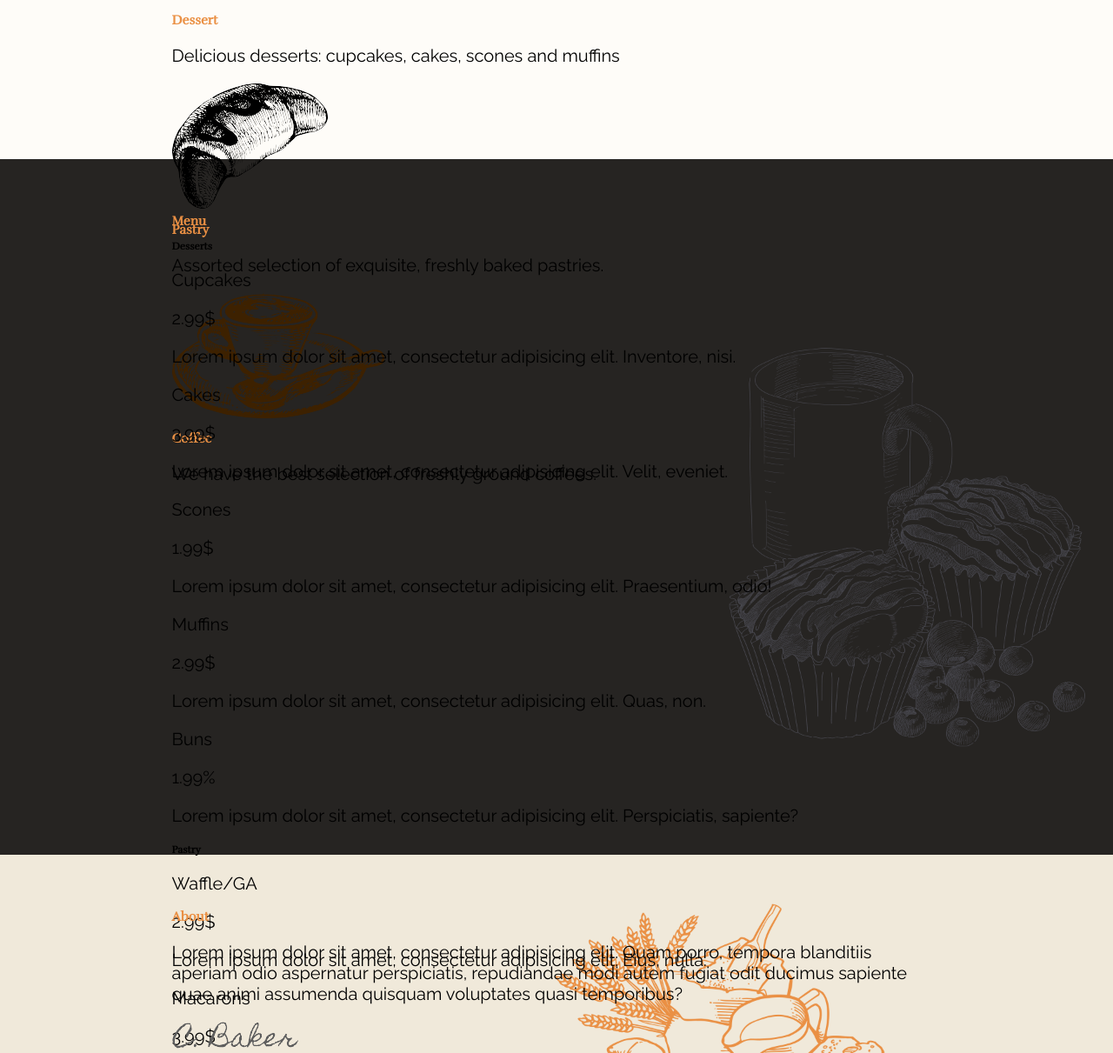
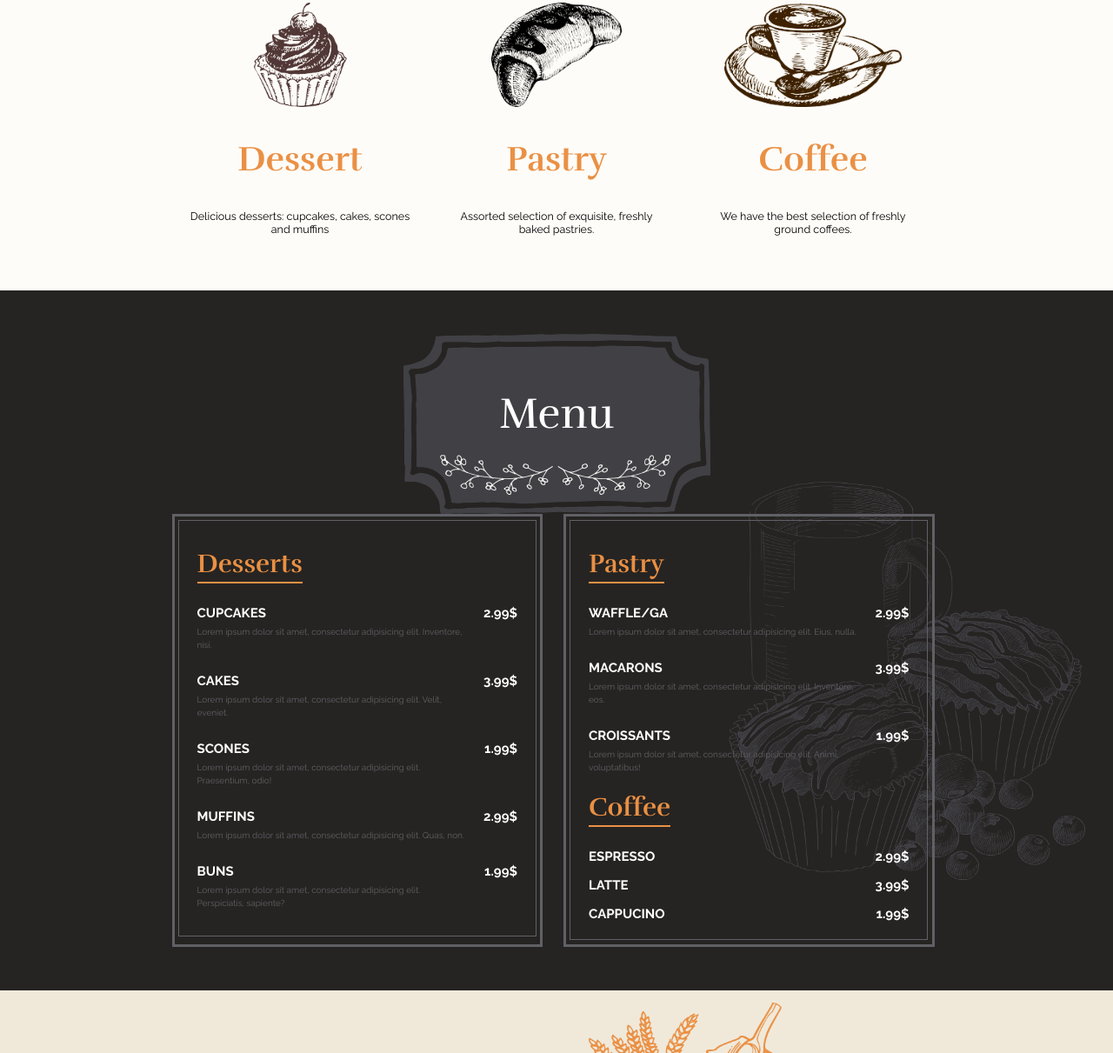
Before and after one commit to danacenteno/effective-waffle, a website: page public/index.html in a window 1280 px wide. Shown: the part 857-2068 px from the top of the page at 87% size. Drawn offline with Linux system fonts and the light colour scheme.

Commit message:
styling sections

```diff
--- a/dev/styles/main.scss
+++ b/dev/styles/main.scss
@@ -25,7 +25,12 @@ footer {
 
 p {
 	font-family: 'Raleway', sans-serif;
-	font-size: 2rem;
+	font-size: 1.25rem;
+}
+
+article {
+	margin: 0;
+	padding: 0;
 }
 
 h1,
@@ -36,8 +41,14 @@ h5 {
 	font-family: 'Rufina', serif;
 }
 
+h2,
+h3
+ {
+	color: $orange;
+}
+
 h2 {
-	color: $orange;
+	font-size: 4rem;
 }
 
 header,
@@ -56,14 +67,19 @@ footer {
 //HEADER STYLES
 
 header {
-	height: 80vh;
+	height: 85vh;
 	background-image: url('../images/hero.jpg');
+
+	img {
+		display: block;
+		margin: auto;
+	}
 }
 
-header img {
-	display: block;
-	margin: auto;
+img.windMill {
+	margin-bottom: 2%;
 }
+
 
 .headerText {
 	text-transform: uppercase;
@@ -72,14 +88,18 @@ header img {
 	display: flex;
 	margin: auto;
 	justify-content: space-between;
+	font-weight: bolder;
 }
+
+//CIRCLE IMG STYLES
 
 .coffeeRing {
 	display: flex;
 	margin: auto;
 	position: relative;
+	top: 50px;
 	img {
-		width: 30%;
+		width: 33%;
 		margin: auto;
 	}
 }
@@ -87,40 +107,125 @@ header img {
 .ringText {
 	color: white;
 	position: absolute;
-	top: 22%;
+	top: 17%;
 	left: 0;
 	bottom: 0;
 	right: 0;
 
 	p {
-		font-size: 1.5rem;
+		font-size: 1.25rem;
 		text-align: center;
 	}
 }
 
-//CIRCLE IMG STYLES
-
-
 //FOOD STYLES
 
 .foodTypes {
-	height: 50vh;
 	background-color: #fefcf8;
+	text-align: center;
+}
+
+.foodTypes .wrapper {
+	display: flex;
+	justify-content: center;
+	align-items: center;
+}
+
+figure {
+	width: calc(33.33% - 40px);
+	margin: 130px 20px 0 20px;
+
+	img {
+		height: 120px;
+	}
 }
 
 //MENU STYLES
 
 .menu {
-	height: 100vh;
 	background-image: url('../images/menubg.png');
 }
 
+.titleBox {
+	display: flex;
+
+	align-items: center;
+	justify-content: center;
+	position: relative;
+}
+
+.titleText {
+	h2 {
+		color: white;
+		font-size: 5rem;
+		font-weight: lighter;
+		position: absolute;
+		top: 20px;
+		left: 0;
+		right: 0;
+		bottom: 0;
+		text-align: center;
+	}
+}
+
+.menu .wrapper {
+	display: flex;
+	justify-content: space-between;
+}
+
+.menuLeft,
+.menuRight {
+	width: calc(50% - 16px);
+	margin-right: 8px;
+	padding: 0.5%;
+	border: 3px solid $gray;
+}
+
+.innerBox {
+	border: 1px solid $gray;
+	padding: 5%;
+}
+
+.menuLeft h3,
+.menuRight h3 {
+	margin: 10px 0;
+	font-size: 3rem;
+	display: inline-block;
+	padding-bottom: 2px;
+	border-bottom: 2px solid $orange;
+}
+
+.treats {
+	color: white;
+	text-transform: uppercase;
+	font-weight: bolder;
+	display: flex;
+	justify-content: space-between;
+
+	p {
+		font-size: 1.5rem;
+		margin-bottom: 0;
+	}
+}
+
+p.extra {
+	margin-top: 5px;
+	font-size: 1rem;
+	color: $gray;
+	width: 85%;
+	line-height: 1.5;
+}
 // ABOUT STYLES
 
 .about {
-	height: 60vh;
 	background-image: url('../images/aboutbg.png');
+
+	p {
+		width: 50%;
+	}
 }
+
+
 
 // GALLERY STYLES
 
--- a/public/index.html
+++ b/public/index.html
@@ -2,7 +2,7 @@
 <html lang="en">
 <head>
 	<meta charset="UTF-8">
-	<link href="https://fonts.googleapis.com/css?family=Raleway|Rufina" rel="stylesheet">
+	<link href="https://fonts.googleapis.com/css?family=Raleway:400,700|Rufina:400,700" rel="stylesheet">
 	<link rel="stylesheet" href="http://maxcdn.bootstrapcdn.com/font-awesome/4.3.0/css/font-awesome.min.css">
 	<link rel="stylesheet" href="styles/styles.css">
 	<title>Baker & Coffee</title>
@@ -41,15 +41,15 @@
 				</figcaption>
 			</figure>
 			<figure>
+				<img src="images/croissant.png" alt="illustration of a croissant">
 				<figcaption>
-					<img src="images/croissant.png" alt="illustration of a croissant">
 					<h2>Pastry</h2>
 					<p>Assorted selection of exquisite, freshly baked pastries.</p>
 				</figcaption>
 			</figure>
 			<figure>
+				<img src="images/coffee.png" alt="illustration of a coffee cup">
 				<figcaption>
-					<img src="images/coffee.png" alt="illustration of a coffee cup">
 					<h2>Coffee</h2>
 					<p>We have the best selection of freshly ground coffees.</p>
 				</figcaption>
@@ -58,17 +58,23 @@
 	</section>
 
 	<section class="menu">
+		<div class="titleBox">
+			<img src="images/menu.png" alt="">
+			<div class="titleText">
+				<h2>Menu</h2>
+			</div>
+		</div>
+
 		<div class="wrapper">
-			<h2>Menu</h2>
-
 			<div class="menuLeft">
+				<div class="innerBox">
 					<h3>Desserts</h3>
 					<article class="cupcakes">
 						<div class="treats">
 							<p>Cupcakes</p>
 							<p>2.99$</p>
 						</div>
-					<p>Lorem ipsum dolor sit amet, consectetur adipisicing elit. Inventore, nisi.</p>
+						<p class="extra">Lorem ipsum dolor sit amet, consectetur adipisicing elit. Inventore, nisi.</p>
 					</article>
 
 					<article class="cakes">
@@ -76,7 +82,7 @@
 							<p>Cakes</p>
 							<p>3.99$</p>
 						</div>
-					<p>Lorem ipsum dolor sit amet, consectetur adipisicing elit. Velit, eveniet.</p>
+						<p class="extra">Lorem ipsum dolor sit amet, consectetur adipisicing elit. Velit, eveniet.</p>
 					</article>
 
 					<article class="scones">
@@ -84,7 +90,7 @@
 							<p>Scones</p>
 							<p>1.99$</p>
 						</div>
-					<p>Lorem ipsum dolor sit amet, consectetur adipisicing elit. Praesentium, odio!</p>
+						<p class="extra">Lorem ipsum dolor sit amet, consectetur adipisicing elit. Praesentium, odio!</p>
 					</article>
 
 					<article class="muffins">
@@ -92,25 +98,27 @@
 							<p>Muffins</p>
 							<p>2.99$</p>
 						</div>
-					<p>Lorem ipsum dolor sit amet, consectetur adipisicing elit. Quas, non.</p>
+						<p class="extra">Lorem ipsum dolor sit amet, consectetur adipisicing elit. Quas, non.</p>
 					</article>
 					<article class="buns">
 						<div class="treats">
 							<p>Buns</p>
-						<p>1.99%</p>
+							<p>1.99$</p>
 						</div>
-					<p>Lorem ipsum dolor sit amet, consectetur adipisicing elit. Perspiciatis, sapiente?</p>
+						<p class="extra">Lorem ipsum dolor sit amet, consectetur adipisicing elit. Perspiciatis, sapiente?</p>
 					</article>
+				</div>
 			</div>
 
 			<div class="menuRight">
+				<div class="innerBox">
 					<h3>Pastry</h3>
 					<article class="waffles">
 						<div class="treats">
 							<p>Waffle/GA</p>
 							<p>2.99$</p>
 						</div>
-					<p>Lorem ipsum dolor sit amet, consectetur adipisicing elit. Eius, nulla.</p>
+						<p class="extra">Lorem ipsum dolor sit amet, consectetur adipisicing elit. Eius, nulla.</p>
 					</article>
 
 					<article class="macarons">
@@ -118,14 +126,15 @@
 							<p>Macarons</p>
 							<p>3.99$</p>
 						</div>
-					<p>Lorem ipsum dolor sit amet, consectetur adipisicing elit. Inventore, eos.</p>
+						<p class="extra">Lorem ipsum dolor sit amet, consectetur adipisicing elit. Inventore, eos.</p>
 					</article>
 
 					<article class="croissants">
 						<div class="treats">
 							<p>Croissants</p>
-						<p>Lorem ipsum dolor sit amet, consectetur adipisicing elit. Animi, voluptatibus!</p>
+							<p>1.99$</p>
 						</div>
+							<p class="extra">Lorem ipsum dolor sit amet, consectetur adipisicing elit. Animi, voluptatibus!</p>
 					</article>
 					<h3>Coffee</h3>
 
@@ -142,6 +151,14 @@
 							<p>3.99$</p>
 						</div>
 					</article>
+
+					<article class="cappucino">
+						<div class="treats">
+							<p>Cappucino</p>
+							<p>1.99$</p>
+						</div>
+					</article>
+				</div>
 			</div>
 		</div>
 	</section>
@@ -149,6 +166,8 @@
 	<section class="about">
 		<div class="wrapper">
 			<h2>About</h2>
+			<p>Lorem ipsum dolor sit amet, consectetur adipisicing elit. Quam porro, tempora blanditiis aperiam odio aspernatur perspiciatis, repudiandae modi autem fugiat odit ducimus sapiente quae animi assumenda quisquam voluptates quasi temporibus?</p>
+
 			<p>Lorem ipsum dolor sit amet, consectetur adipisicing elit. Quam porro, tempora blanditiis aperiam odio aspernatur perspiciatis, repudiandae modi autem fugiat odit ducimus sapiente quae animi assumenda quisquam voluptates quasi temporibus?</p>
 			<img src="images/signature.png" alt="">
 		</div>
--- a/public/styles/styles.css
+++ b/public/styles/styles.css
@@ -146,7 +146,11 @@ footer {
 
 p {
   font-family: 'Raleway', sans-serif;
-  font-size: 2rem; }
+  font-size: 1.25rem; }
+
+article {
+  margin: 0;
+  padding: 0; }
 
 h1,
 h2,
@@ -155,8 +159,12 @@ h4,
 h5 {
   font-family: 'Rufina', serif; }
 
+h2,
+h3 {
+  color: #ea9044; }
+
 h2 {
-  color: #ea9044; }
+  font-size: 4rem; }
 
 header,
 .foodTypes,
@@ -171,12 +179,14 @@ footer {
   background-position: center center; }
 
 header {
-  height: 80vh;
+  height: 85vh;
   background-image: url("../images/hero.jpg"); }
+  header img {
+    display: block;
+    margin: auto; }
 
-header img {
-  display: block;
-  margin: auto; }
+img.windMill {
+  margin-bottom: 2%; }
 
 .headerText {
   text-transform: uppercase;
@@ -186,39 +196,119 @@ header img {
   display: flex;
   margin: auto;
   -ms-flex-pack: justify;
-      justify-content: space-between; }
+      justify-content: space-between;
+  font-weight: bolder; }
 
 .coffeeRing {
   display: -ms-flexbox;
   display: flex;
   margin: auto;
-  position: relative; }
+  position: relative;
+  top: 50px; }
   .coffeeRing img {
-    width: 30%;
+    width: 33%;
     margin: auto; }
 
 .ringText {
   color: white;
   position: absolute;
-  top: 22%;
+  top: 17%;
   left: 0;
   bottom: 0;
   right: 0; }
   .ringText p {
-    font-size: 1.5rem;
+    font-size: 1.25rem;
     text-align: center; }
 
 .foodTypes {
-  height: 50vh;
-  background-color: #fefcf8; }
+  background-color: #fefcf8;
+  text-align: center; }
+
+.foodTypes .wrapper {
+  display: -ms-flexbox;
+  display: flex;
+  -ms-flex-pack: center;
+      justify-content: center;
+  -ms-flex-align: center;
+      align-items: center; }
+
+figure {
+  width: calc(33.33% - 40px);
+  margin: 130px 20px 0 20px; }
+  figure img {
+    height: 120px; }
 
 .menu {
-  height: 100vh;
   background-image: url("../images/menubg.png"); }
 
+.titleBox {
+  display: -ms-flexbox;
+  display: flex;
+  -ms-flex-align: center;
+      align-items: center;
+  -ms-flex-pack: center;
+      justify-content: center;
+  position: relative; }
+
+.titleText h2 {
+  color: white;
+  font-size: 5rem;
+  font-weight: lighter;
+  position: absolute;
+  top: 20px;
+  left: 0;
+  right: 0;
+  bottom: 0;
+  text-align: center; }
+
+.menu .wrapper {
+  display: -ms-flexbox;
+  display: flex;
+  -ms-flex-pack: justify;
+      justify-content: space-between; }
+
+.menuLeft,
+.menuRight {
+  width: calc(50% - 16px);
+  margin-right: 8px;
+  padding: 0.5%;
+  border: 3px solid #606066; }
+
+.innerBox {
+  border: 1px solid #606066;
+  padding: 5%; }
+
+.menuLeft h3,
+.menuRight h3 {
+  margin: 10px 0;
+  font-size: 3rem;
+  display: inline-block;
+  padding-bottom: 2px;
+  border-bottom: 2px solid #ea9044; }
+
+.treats {
+  color: white;
+  text-transform: uppercase;
+  font-weight: bolder;
+  display: -ms-flexbox;
+  display: flex;
+  -ms-flex-pack: justify;
+      justify-content: space-between; }
+  .treats p {
+    font-size: 1.5rem;
+    margin-bottom: 0; }
+
+p.extra {
+  margin-top: 5px;
+  font-size: 1rem;
+  color: #606066;
+  width: 85%;
+  line-height: 1.5; }
+
 .about {
-  height: 60vh;
   background-image: url("../images/aboutbg.png"); }
+  .about p {
+    width: 50%; }
 
 .gallery {
   height: 70vh;
```
Lines whose indentation alone changed are shown as unchanged.
